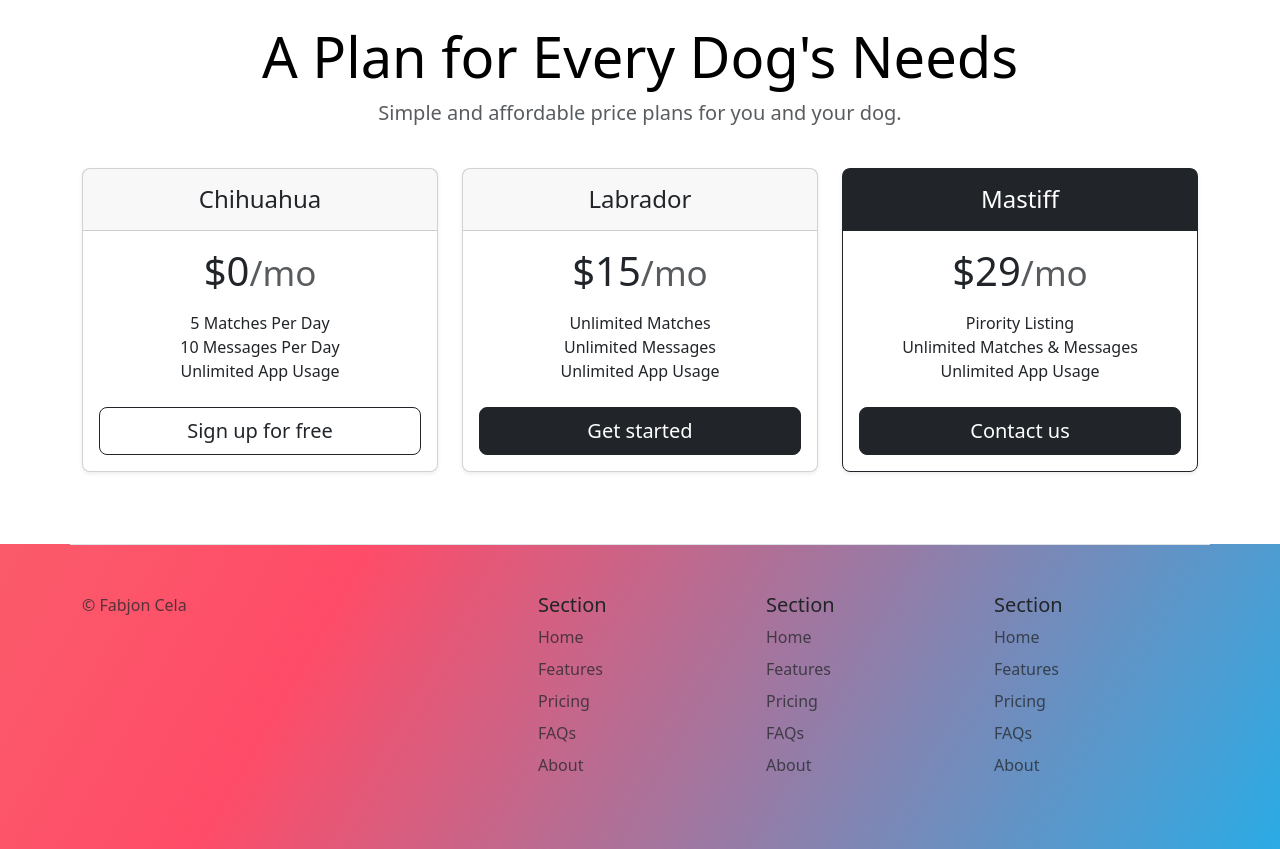
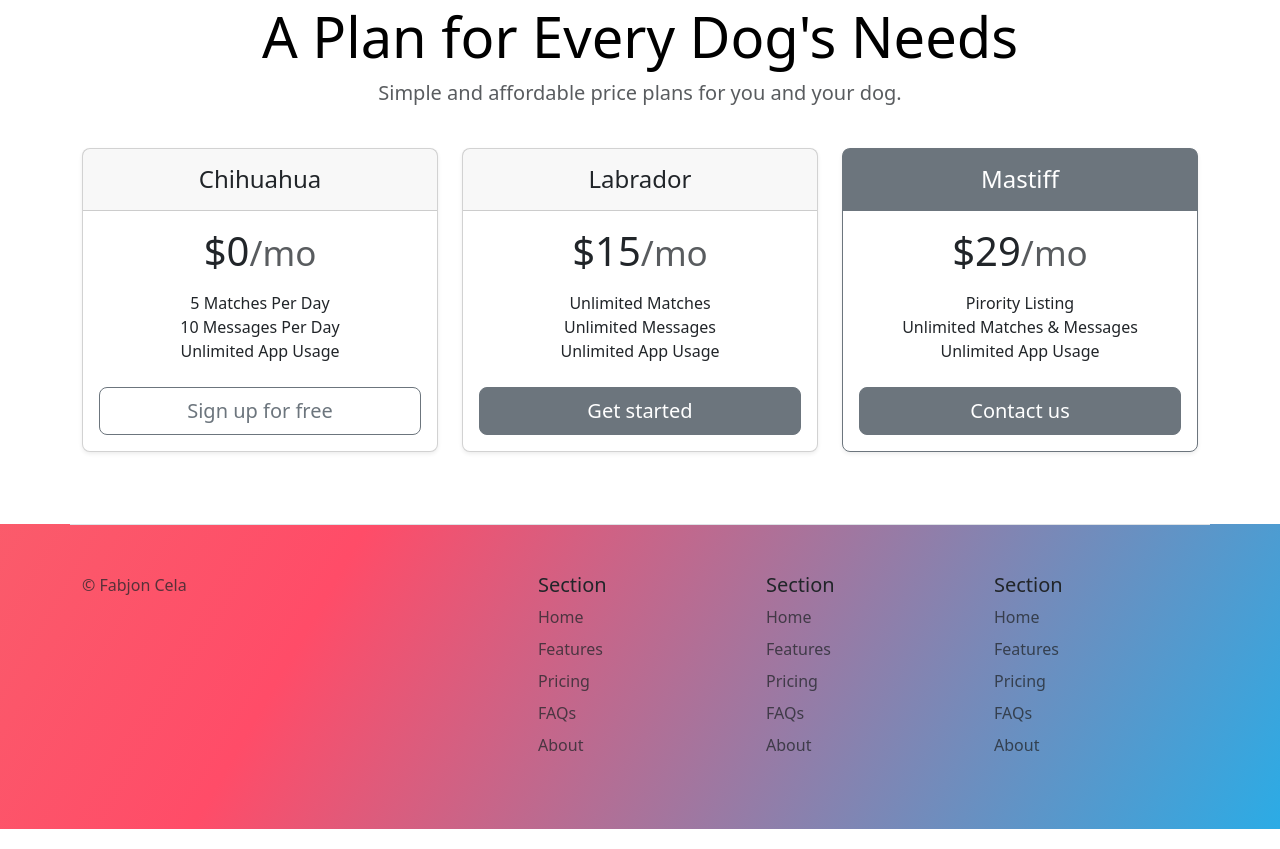
Before and after one commit to fabjoncela/TinDog, a plain HTML site: page index.html in a window 1280 px wide. Shown: the part 1102-1951 px from the top of the page. Drawn offline with nearby package versions, Linux system fonts and the light colour scheme.

Commit message:
Update index.html

```diff
--- a/index.html
+++ b/index.html
@@ -17,11 +17,11 @@
     <section id="navbar">
       <nav class="navbar bg-body-tertiary">
         <div class="container-fluid">
-          <a class="navbar-brand">Navbar</a>
+          <a class="navbar-brand">TinDog</a>
           <form class="d-flex" role="search">
-            <input class="form-control me-2" type="search" placeholder="Search" aria-label="Search">
+            <!-- <input class="form-control me-2" type="search" placeholder="Search" aria-label="Search"> -->
             <!-- <button class="btn btn-outline-success mx-3" type="submit">Search</button> -->
-            <button class="btn btn-dark shadow" id="btnSwitch">Toggle Mode</button>
+            <button class="btn btn-dark shadow py-2" id="btnSwitch">Toggle Mode</button>
           </form>
         </div>
       </nav>
@@ -158,7 +158,7 @@
                   <li>Unlimited App Usage</li>
 
                 </ul>
-                <button type="button" class="w-100 btn btn-lg btn-outline-dark">Sign up for free</button>
+                <button type="button" class="w-100 btn btn-lg btn-outline-secondary">Sign up for free</button>
               </div>
             </div>
           </div>
@@ -175,13 +175,13 @@
                   <li>Unlimited App Usage</li>
 
                 </ul>
-                <button type="button" class="w-100 btn btn-lg btn-dark">Get started</button>
+                <button type="button" class="w-100 btn btn-lg btn-secondary">Get started</button>
               </div>
             </div>
           </div>
           <div class="col">
-            <div class="card mb-4 rounded-3 shadow-sm border-dark">
-              <div class="card-header py-3 text-bg-dark border-dark">
+            <div class="card mb-4 rounded-3 shadow-sm border-secondary">
+              <div class="card-header py-3 text-bg-secondary border-secondary">
                 <h4 class="my-0 fw-normal">Mastiff</h4>
               </div>
               <div class="card-body">
@@ -192,7 +192,7 @@
                   <li>Unlimited App Usage</li>
 
                 </ul>
-                <button type="button" class="w-100 btn btn-lg btn-dark">Contact us</button>
+                <button type="button" class="w-100 btn btn-lg btn-secondary ">Contact us</button>
               </div>
             </div>
           </div>
```
